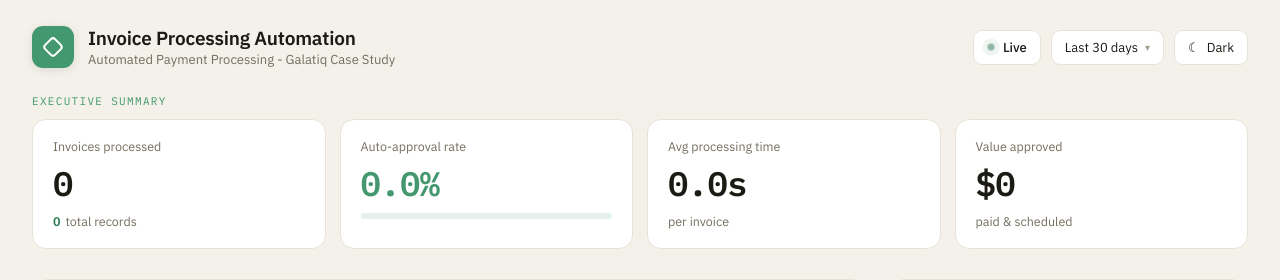
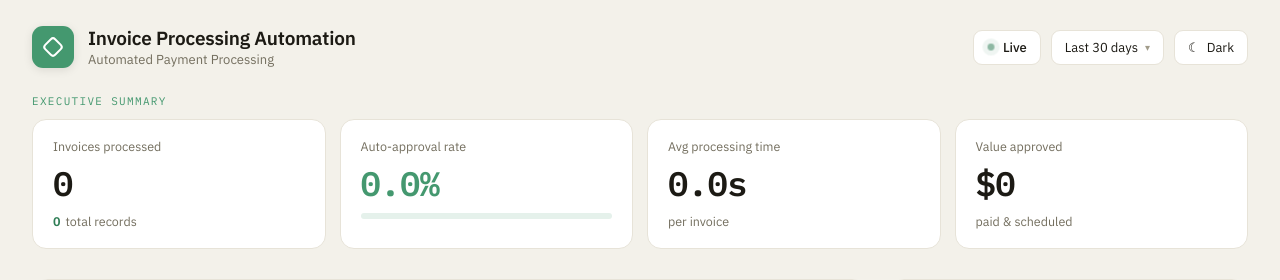
Before and after one commit to msenzanje/invoice-processing-automation, a FastAPI app: page / in a window 1280 px wide. Shown: the top 280 px of the page. Run offline with FastAPI, Linux system fonts and the light colour scheme; some libraries are stand-ins or nearby versions.

Commit message:
Minor Change

```diff
--- a/dashboard/templates/index.html
+++ b/dashboard/templates/index.html
@@ -19,7 +19,7 @@
           <div class="brand-title-row">
             <span class="brand-title">Invoice Processing Automation</span>
           </div>
-          <div class="brand-sub">Automated Payment Processing - Galatiq Case Study</div>
+          <div class="brand-sub">Automated Payment Processing</div>
         </div>
       </div>
       <div class="header-controls">
```
